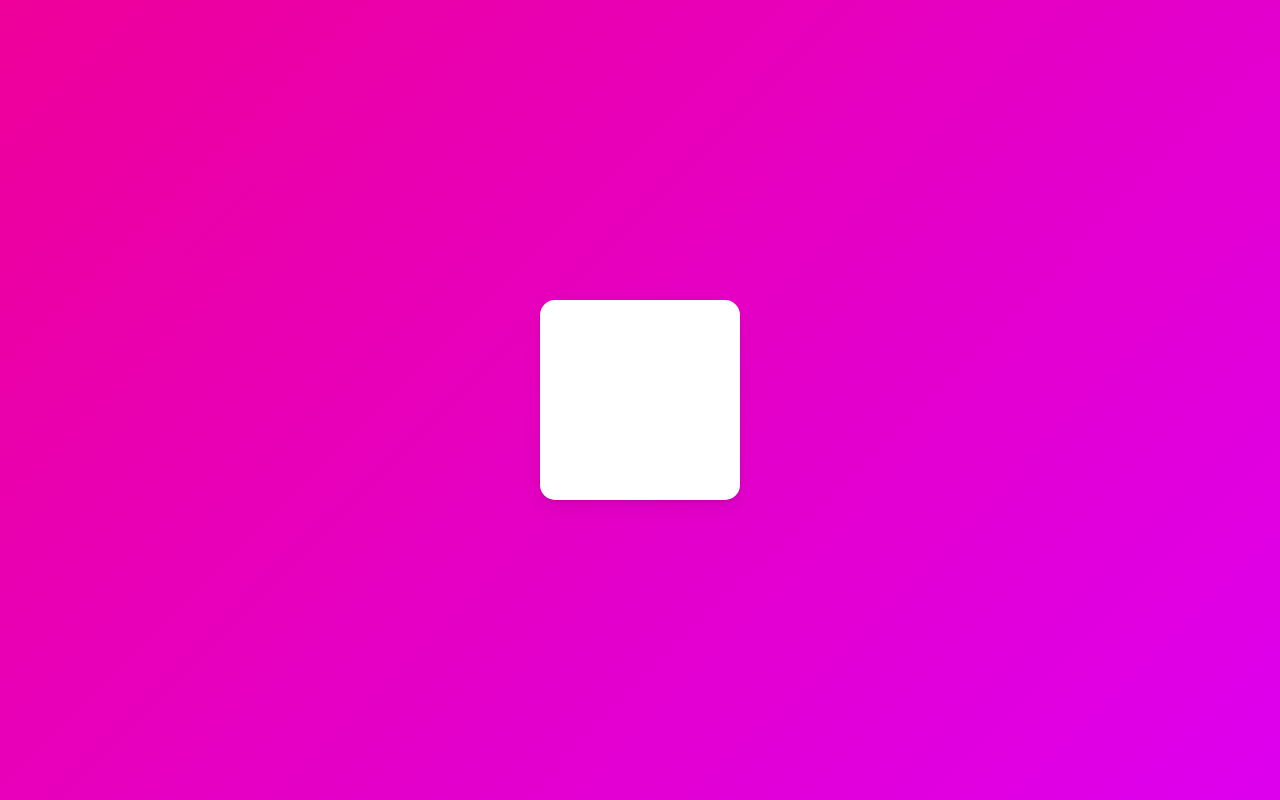
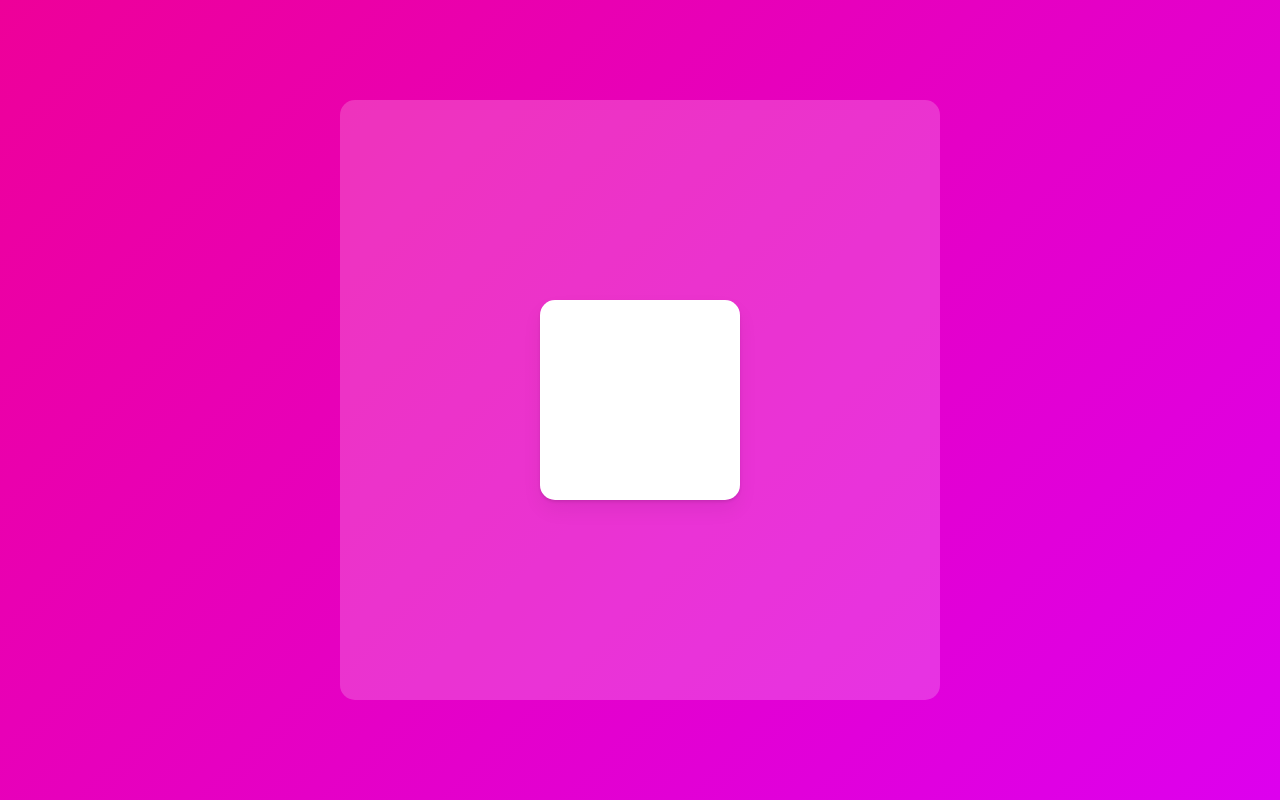
Before and after one commit to junghong0512/react_master, a React (Create React App) app: page / in a window 1280 px wide. Built offline with nearby package versions, Linux system fonts and the light colour scheme.

Commit message:
#7.6 Gestures Part Two

```diff
--- a/src/App.tsx
+++ b/src/App.tsx
@@ -2,6 +2,7 @@
 import { useRecoilState } from "recoil";
 import styled from "styled-components";
 import { motion } from "framer-motion";
+import { useRef } from "react";
 
 const Wrapper = styled.div`
   height: 100vh;
@@ -9,6 +10,17 @@
   display: flex;
   justify-content: center;
   align-items: center;
+`;
+
+const BiggerBox = styled.div`
+  width: 600px;
+  height: 600px;
+  border-radius: 15px;
+  background-color: rgba(255, 255, 255, 0.2);
+  display: flex;
+  justify-content: center;
+  align-items: center;
+  overflow: hidden;
 `;
 
 const Box = styled(motion.div)`
@@ -20,21 +32,29 @@
 `;
 
 const boxVariants = {
-  hover: { scale: 2, rotateZ: 90 },
+  hover: { scale: 1.1, rotateZ: 90 },
   click: { scale: 1, borderRadius: "100px" },
   drag: { backgroundColor: "rgb(46, 204, 113)", transition: { duration: 3 } },
 };
 
 function App() {
+  const biggerBoxRef = useRef<HTMLDivElement>(null);
+
   return (
     <Wrapper>
+      <BiggerBox ref={biggerBoxRef}>
         <Box
           drag
+          dragSnapToOrigin
+          dragElastic={0.1}
+          // dragConstraints={{ top: -200, bottom: 200, left: -200, right: 200 }}
+          dragConstraints={biggerBoxRef}
           variants={boxVariants}
           whileHover="hover"
           whileDrag="drag"
           whileTap="click"
         />
+      </BiggerBox>
     </Wrapper>
   );
 }
```
Lines whose indentation alone changed are shown as unchanged.
